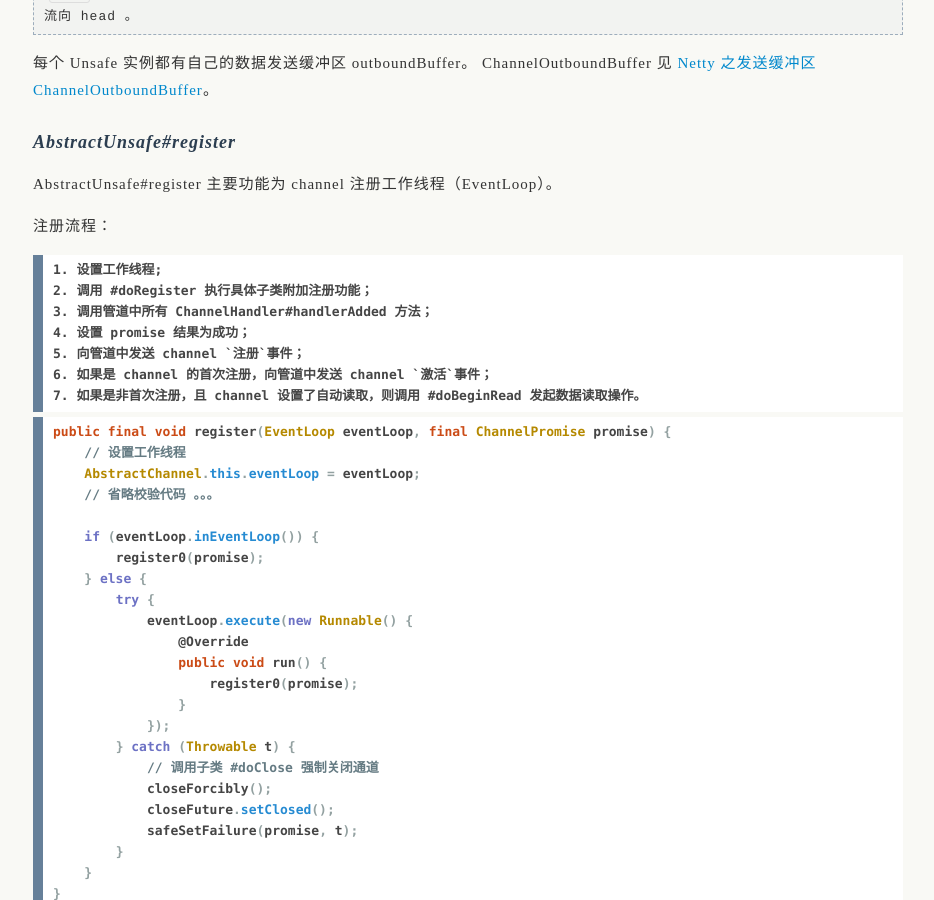
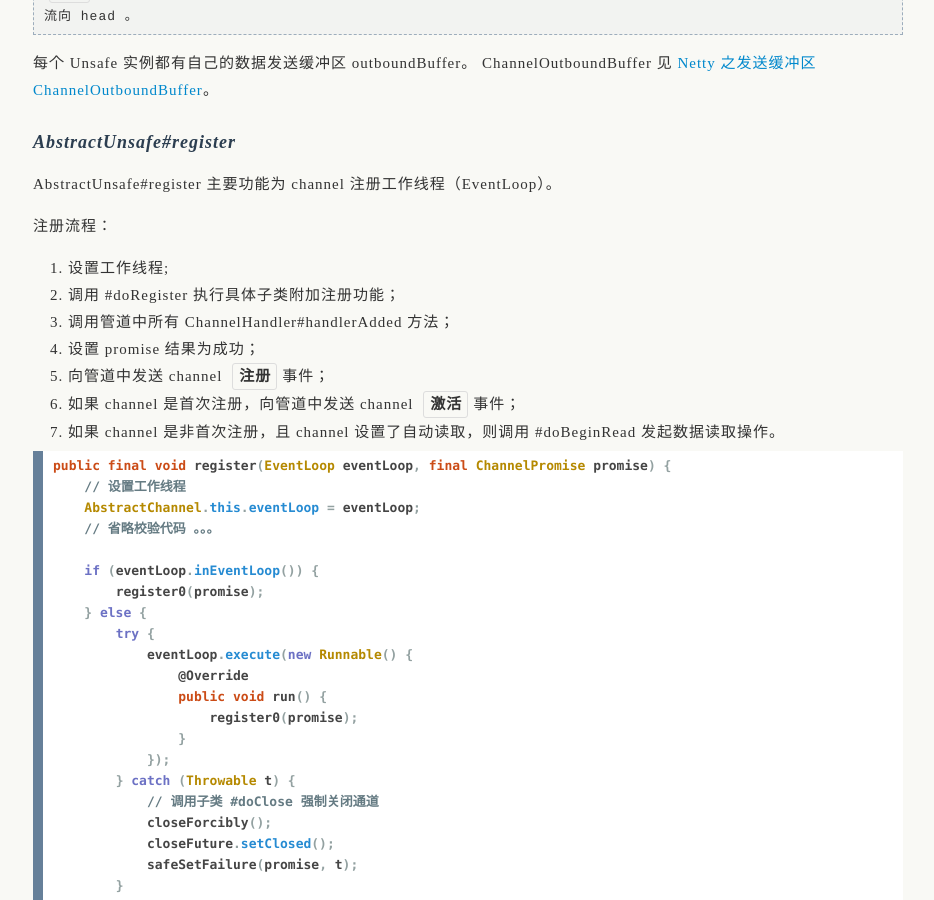
Before and after one commit to uxgnoz/uxgnoz.github.com, a Jekyll site: the page built from _posts/2018-10-24-netty-AbstractChannel.md, in a window 1280 px wide and 900 px high, scrolled down 1163 px. Shown: the whole window, without its empty margins (172-1106 px from the left). Built offline with Jekyll 4.4.1, drawn with Linux system fonts in a browser that asks for light colours; comment, search, counter and statistics services are not loaded; some of the changed lines change nothing that is shown; some of the changed text lies outside the part shown.

Commit message:
_posts/2018-10-24-netty-AbstractChannel.md

```diff
--- a/_posts/2018-10-24-netty-AbstractChannel.md
+++ b/_posts/2018-10-24-netty-AbstractChannel.md
@@ -64,13 +64,13 @@ AbstractUnsafe#register 主要功能为 channel 注册工作线程（EventLoop
 
 注册流程：
 
-    1. 设置工作线程;
-    2. 调用 #doRegister 执行具体子类附加注册功能；
-    3. 调用管道中所有 ChannelHandler#handlerAdded 方法；
-    4. 设置 promise 结果为成功；
-    5. 向管道中发送 channel `注册`事件；
-    6. 如果是 channel 的首次注册，向管道中发送 channel `激活`事件；
-    7. 如果是非首次注册，且 channel 设置了自动读取，则调用 #doBeginRead 发起数据读取操作。
+1. 设置工作线程;
+2. 调用 #doRegister 执行具体子类附加注册功能；
+3. 调用管道中所有 ChannelHandler#handlerAdded 方法；
+4. 设置 promise 结果为成功；
+5. 向管道中发送 channel `注册`事件；
+6. 如果 channel 是首次注册，向管道中发送 channel `激活`事件；
+7. 如果 channel 是非首次注册，且 channel 设置了自动读取，则调用 #doBeginRead 发起数据读取操作。
 
 {% highlight java %}
 public final void register(EventLoop eventLoop, final ChannelPromise promise) {
@@ -164,16 +164,20 @@ public final void beginRead() {
 }
 {% endhighlight %}
 
+> #invokeLater 打包要执行的任务到工作线程异步执行。
+
 ### AbstractUnsafe#deregister
 
 channel 注销工作线程（EventLoop）。注销工作需要等到当前工作线程中的任务执行结束才能开始，因此需要把注销任务打包提交到工作线程，异步调用。
 
 注销流程：
 
-1. 调用子类实现 #doDeregister 处理具体的注销工作；
-2. 如果是由关闭 channel 导致的注销，也就是 fireChannelInactive 为 TRUE，则向管道中发送 channel `失活`事件；
-3. 如果此时还处于注册状态，则修改状态为`注销`，同时向管道中发送 channel `注销`事件；
-4. 设置 promise 结果为成功。
+1. 设置 promise 为不可撤销，失败则返回；
+2. 如果 channel 未注册，则直接返回；
+3. 调用子类实现 #doDeregister 处理具体的注销工作；
+4. 如果是由关闭 channel 导致的注销，也就是 fireChannelInactive 为 TRUE，则向管道中发送 channel `失活`事件；
+5. 如果此时还处于注册状态，则修改状态为`注销`，同时向管道中发送 channel `注销`事件；
+6. 设置 promise 结果为成功。
 
 {% highlight java %}
 public final void deregister(final ChannelPromise promise) {
@@ -188,6 +192,7 @@ private void deregister(final ChannelPromise promise, final boolean fireChannelI
     }
 
     if (!registered) {
+        // 如果 channel 未注册，则直接返回；
         safeSetSuccess(promise);
         return;
     }
@@ -384,9 +389,9 @@ protected void flush0() {
 7. 关闭 ChannelOutboundBuffer；
 8. 调用 #deregister `注销`通道。
 
-ChannelOutboundBuffer 的分析见[Netty 之发送缓冲区 ChannelOutboundBuffer](/netty-ChannelOutboundBuffer)。
+ChannelOutboundBuffer 的分析见 [Netty 之发送缓冲区 ChannelOutboundBuffer](/netty-ChannelOutboundBuffer)。
 
-> 第 6 、第 7 步需要放到 channel 自己的工作线程中执行。
+> 第 6、7 步需要放到 channel 自己的工作线程中执行。
 
 {% highlight java %}
 public final void close(final ChannelPromise promise) {
@@ -484,7 +489,7 @@ protected abstract void doClose() throws Exception;
 
 1. 设置 promise 为不可撤销，失败则返回；
 2. 调用子类实现 #doDisconnect 执行具体断连逻辑；
-3. 断连成功则打包触发 ChannelInactive 任务到工作线程；
+3. 断连成功则打包触发管道事件 ChannelInactive 任务到工作线程；
 4. 设置 promise 成功；
 5. 关闭通道。
 
```
